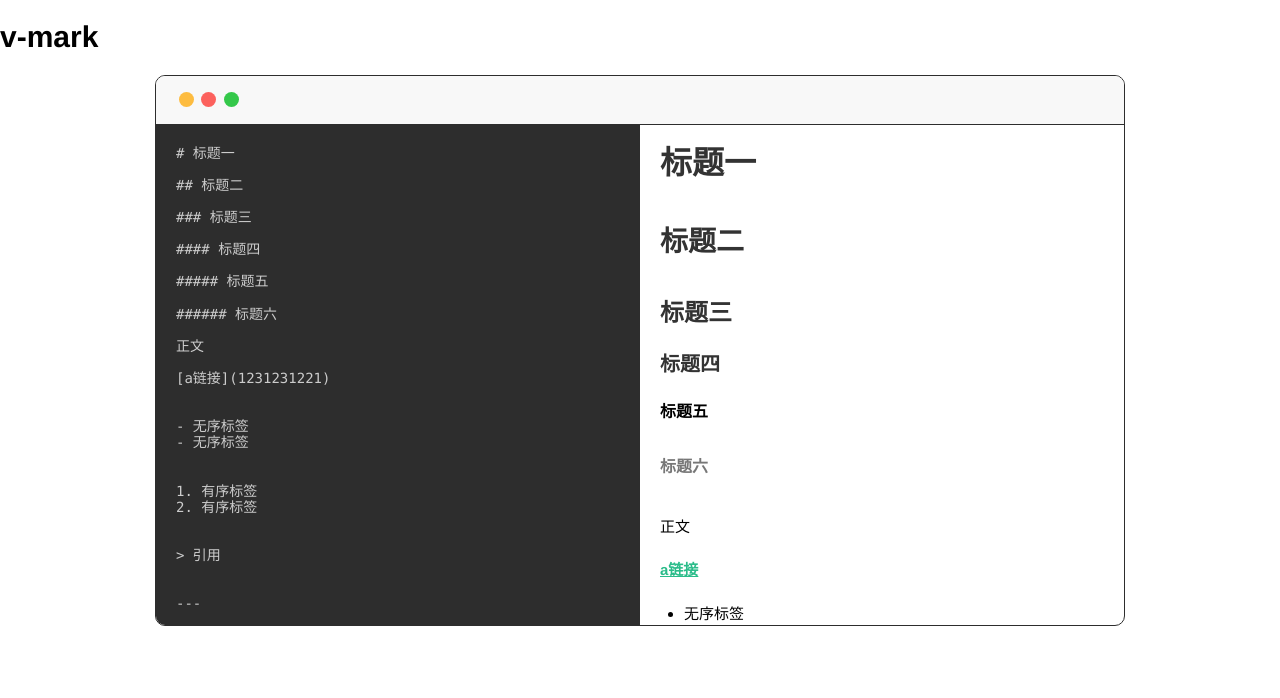
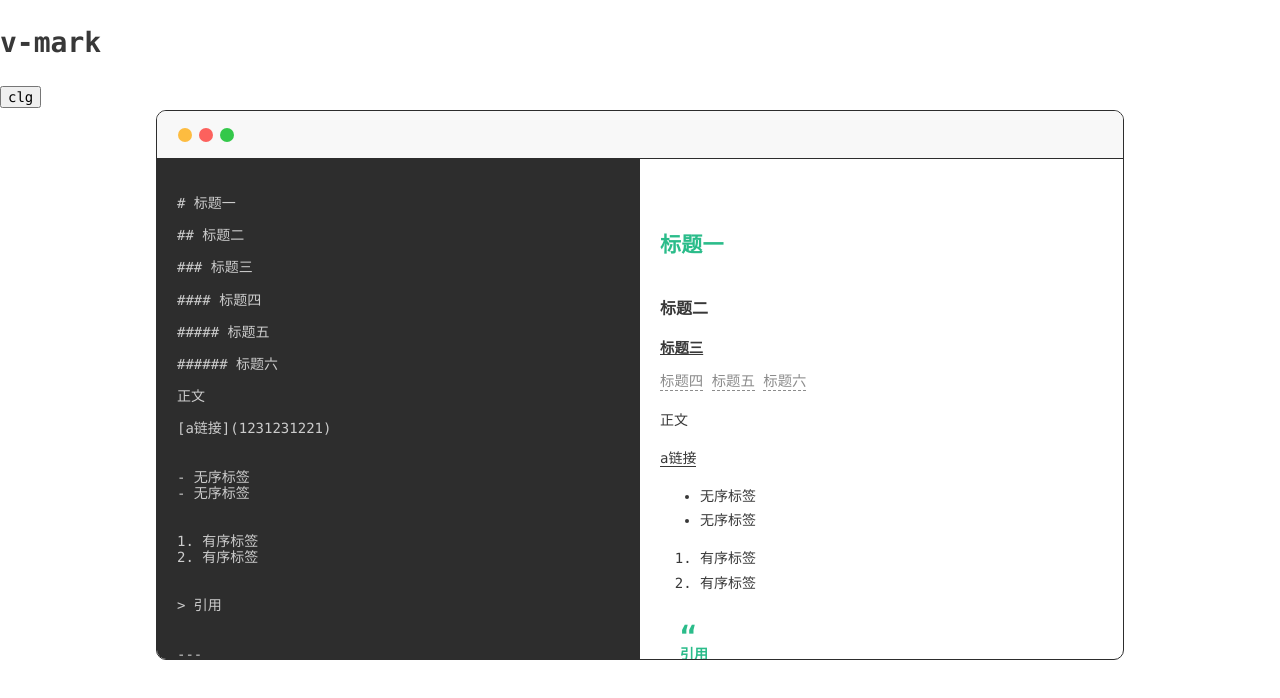
Before and after one commit to Mrcxt/v-mark, a Vue app: page / in a window 1280 px wide. Shown: the top 698 px of the page. Built offline with nearby package versions, Linux system fonts and the light colour scheme.

Commit message:
添加自动存储

```diff
--- a/index.html
+++ b/index.html
@@ -1,12 +1,15 @@
 <!DOCTYPE html>
 <html>
+
 <head>
   <meta charset="utf-8">
   <meta name="viewport" content="width=device-width,initial-scale=1.0">
   <title>v-mark</title>
 </head>
+
 <body>
   <div id="app"></div>
   <!-- built files will be auto injected -->
 </body>
+
 </html>
--- a/src/App.vue
+++ b/src/App.vue
@@ -1,7 +1,7 @@
 <template>
   <div id="app">
     <h1>v-mark</h1>
-
+    <button @click="getLocal">clg</button>
     <!--  -->
     <div class="v-mark">
       <control-bar></control-bar>
@@ -19,6 +19,16 @@ export default {
   components: {
     editorView,
     controlBar
+  },
+  data() {
+    return {
+      key: ""
+    };
+  },
+  methods: {
+    getLocal() {
+      // console.log(localStorage.getItem("VMARK"));
+    }
   }
 };
 </script>
--- a/src/assets/less/vue-markdown.less
+++ b/src/assets/less/vue-markdown.less
@@ -1,8 +1,8 @@
 /*
  * @Author: 虾哔哔
  * @Date: 2018-06-08 19:25:31
- * @Last Modified by:   虾哔哔
- * @Last Modified time: 2018-06-08 21:25:31
+ * @Last Modified by: 虾哔哔
+ * @Last Modified time: 2018-06-09 00:24:52
  */
 
 @import './_color.less';
@@ -17,218 +17,465 @@ body {
   -webkit-font-smoothing: antialiased;
 }
 
-img {
-  max-width: 100%
+// img {
+//   max-width: 100%
+// }
+// a[disabled] {
+//   opacity: .6;
+//   cursor: not-allowed;
+// }
+// kbd {
+//   display: inline-block;
+//   margin-bottom: 3px;
+//   padding: 3px 5px;
+//   border: 1px solid @font-color-light;
+//   border-radius: 3px;
+//   vertical-align: middle;
+//   font-size: 12px !important;
+//   line-height: 12px;
+// }
+// .task-list-item {
+//   list-style-type: none
+// }
+// li input[type=checkbox] {
+//   margin: 0 .2em .25em -1.6em;
+//   vertical-align: middle
+// }
+// .markdown-preview>* {
+//   box-sizing: border-box;
+//   font-size: inherit
+// }
+// .markdown-preview>:first-child {
+//   margin-top: 0 !important
+// }
+// .markdown-preview hr {
+//   margin: 2em 0;
+//   border: none;
+//   border-bottom: 1px solid @hr-color;
+// }
+// .markdown-preview table {
+//   display: block;
+//   overflow: auto;
+//   margin-bottom: 16px;
+//   margin-bottom: 1rem;
+//   width: 100%;
+//   border-spacing: 0;
+//   border-collapse: collapse;
+// }
+// .markdown-preview th {
+//   font-weight: 700
+// }
+// .markdown-preview td,
+// .markdown-preview th {
+//   padding: 6px 13px;
+//   border: 1px solid #ddd;
+// }
+// .markdown-preview tr {
+//   border-top: 1px solid @font-color-light
+// }
+// .markdown-preview p.tip,
+// .markdown-preview tr:nth-child(2n) {
+//   background-color: @bg-color-light
+// }
+// .markdown-preview p.tip {
+//   position: relative;
+//   margin: 2em 0;
+//   padding: 12px 24px 12px 30px;
+//   border-left: 4px solid @danger;
+//   border-top-right-radius: 2px;
+//   border-bottom-right-radius: 2px;
+// }
+// .markdown-preview p code {
+//   margin: 0 2px;
+//   padding: 3px 5px;
+//   border-radius: 2px;
+//   background-color: @bg-color-light;
+//   color: @warning;
+//   white-space: inherit;
+//   font-size: 0.8em;
+//   font-family: 'Roboto Mono', Monaco, courier, monospace;
+// }
+// .markdown-preview p.tip em {
+//   color: #34495e
+// }
+// .markdown-preview p.tip:before {
+//   position: absolute;
+//   top: 14px;
+//   left: -12px;
+//   width: 20px;
+//   height: 20px;
+//   border-radius: 100%;
+//   background-color: @danger;
+//   color: #fff;
+//   content: "!";
+//   text-align: center;
+//   font-weight: 700;
+//   font-size: 14px;
+//   font-family: Dosis, Source Sans Pro, Helvetica Neue, Arial, sans-serif;
+//   line-height: 20px;
+// }
+// .markdown-preview p.warn {
+//   padding: 16px;
+//   padding: 1rem;
+//   border-radius: 2px;
+//   background: rgba(66, 185, 131, 0.1);
+// }
+// .markdown-preview h1,
+// .markdown-preview h2,
+// .markdown-preview h3,
+// .markdown-preview h4,
+// .markdown-preview strong {
+//   color: @font-color-dark;
+//   font-weight: 600
+// }
+// .markdown-preview a {
+//   color: @success;
+//   font-weight: 600
+// }
+// .md-sidebar-toc a {
+//   color: @success;
+//   font-weight: 600
+// }
+// .markdown-preview h1 {
+//   margin: 0 0 16px;
+//   margin: 0 0 1rem;
+//   font-size: 32px;
+//   font-size: 2rem;
+// }
+// .markdown-preview h2 {
+//   margin: 45px 0 12.8px;
+//   margin: 45px 0 .8rem;
+//   font-size: 28px;
+//   font-size: 1.75rem;
+// }
+// .markdown-preview h3 {
+//   margin: 40px 0 9.6px;
+//   margin: 40px 0 .6rem;
+//   font-size: 24px;
+//   font-size: 1.5rem;
+// }
+// .markdown-preview h4 {
+//   font-size: 20px;
+//   font-size: 1.25rem
+// }
+// .markdown-preview h5,
+// .markdown-preview h6 {
+//   font-size: 16px;
+//   font-size: 1rem
+// }
+// .markdown-preview h6 {
+//   color: #777
+// }
+// .markdown-preview figure,
+// .markdown-preview p {
+//   margin: 1.2em 0
+// }
+// .markdown-preview ol,
+// .markdown-preview p,
+// .markdown-preview ul {
+//   word-spacing: .8px;
+//   word-spacing: .05rem;
+//   line-height: 25.6px;
+//   line-height: 1.6rem;
+// }
+// .markdown-preview ol,
+// .markdown-preview ul {
+//   padding-left: 24px;
+//   padding-left: 1.5rem
+// }
+// .markdown-preview blockquote {
+//   margin: 2em 0;
+//   padding-left: 20px;
+//   border-left: 4px solid @success;
+//   color: #858585;
+// }
+// .markdown-preview blockquote p {
+//   margin-left: 0;
+//   font-weight: 600;
+// }
+// .markdown-preview iframe {
+//   margin: 1em 0
+// }
+// .markdown-preview em {
+//   color: #7f8c8d
+// }
+.content h1,
+.content .h1 {
+  display: block;
+  margin-top: 3rem;
+  margin-bottom: 1rem;
+  color: #2bbc8a;
+  letter-spacing: 0.01em;
+  font-weight: 700;
+  font-style: normal;
+  font-size: 1.5em;
+
+  -moz-osx-font-smoothing: grayscale;
+  -webkit-font-smoothing: antialiased;
 }
 
-a[disabled] {
-  opacity: .6;
-  cursor: not-allowed;
+.content h2,
+.content .h2 {
+  position: relative;
+  display: block;
+  margin-top: 2rem;
+  margin-bottom: 0.5rem;
+  color: #383838;
+  text-transform: none;
+  letter-spacing: normal;
+  font-weight: bold;
+  font-size: 1rem;
 }
 
-kbd {
-  display: inline-block;
-  margin-bottom: 3px;
-  padding: 3px 5px;
-  border: 1px solid @font-color-light;
-  border-radius: 3px;
-  vertical-align: middle;
-  font-size: 12px !important;
-  line-height: 12px;
+.content h3 {
+  color: #383838;
+  text-decoration: underline;
+  font-weight: bold;
+  font-size: 0.9rem;
 }
 
-.task-list-item {
-  list-style-type: none
+.content h4,
+.content h5,
+.content h6 {
+  display: inline;
+  border-bottom: 1px dashed #8c8c8c;
+  color: #8c8c8c;
+  text-decoration: none;
+  font-weight: normal;
+  font-size: 0.9rem;
 }
 
-li input[type=checkbox] {
-  margin: 0 .2em .25em -1.6em;
-  vertical-align: middle
+.content h3,
+.content h4,
+.content h5,
+.content h6 {
+  margin-top: 0.9rem;
+  margin-bottom: 0.5rem;
 }
 
-.markdown-preview>* {
-  box-sizing: border-box;
-  font-size: inherit
+.content hr {
+  border: 1px dashed #8c8c8c;
 }
 
-.markdown-preview>:first-child {
-  margin-top: 0 !important
+.content strong {
+  font-weight: bold;
 }
 
-.markdown-preview hr {
-  margin: 2em 0;
-  border: none;
-  border-bottom: 1px solid @hr-color;
+.content em,
+.content cite {
+  font-style: italic;
 }
 
-.markdown-preview table {
-  display: block;
-  overflow: auto;
-  margin-bottom: 16px;
-  margin-bottom: 1rem;
-  width: 100%;
-  border-spacing: 0;
-  border-collapse: collapse;
+.content sup,
+.content sub {
+  position: relative;
+  vertical-align: baseline;
+  font-size: 0.75em;
+  line-height: 0;
 }
 
-.markdown-preview th {
-  font-weight: 700
+.content sup {
+  top: -0.5em;
 }
 
-.markdown-preview td,
-.markdown-preview th {
-  padding: 6px 13px;
-  border: 1px solid #ddd;
+.content sub {
+  bottom: -0.2em;
 }
 
-.markdown-preview tr {
-  border-top: 1px solid @font-color-light
+.content small {
+  font-size: 0.85em;
 }
 
-.markdown-preview p.tip,
-.markdown-preview tr:nth-child(2n) {
-  background-color: @bg-color-light
+.content acronym,
+.content abbr {
+  border-bottom: 1px dotted;
 }
 
-.markdown-preview p.tip {
-  position: relative;
-  margin: 2em 0;
-  padding: 12px 24px 12px 30px;
-  border-left: 4px solid @danger;
-  border-top-right-radius: 2px;
-  border-bottom-right-radius: 2px;
+.content ul,
+.content ol,
+.content dl {
+  line-height: 1.725;
 }
 
-.markdown-preview p code {
-  margin: 0 2px;
-  padding: 3px 5px;
-  border-radius: 2px;
-  background-color: @bg-color-light;
-  color: @warning;
-  white-space: inherit;
-  font-size: 0.8em;
-  font-family: 'Roboto Mono', Monaco, courier, monospace;
+.content ul ul,
+.content ol ul,
+.content ul ol,
+.content ol ol {
+  margin-top: 0;
+  margin-bottom: 0;
 }
 
-.markdown-preview p.tip em {
-  color: #34495e
+.content ol {
+  list-style: decimal;
 }
 
-.markdown-preview p.tip:before {
-  position: absolute;
-  top: 14px;
-  left: -12px;
-  width: 20px;
-  height: 20px;
-  border-radius: 100%;
-  background-color: @danger;
-  color: #fff;
-  content: "!";
-  text-align: center;
-  font-weight: 700;
-  font-size: 14px;
-  font-family: Dosis, Source Sans Pro, Helvetica Neue, Arial, sans-serif;
-  line-height: 20px;
+.content dt {
+  font-weight: bold;
 }
 
-.markdown-preview p.warn {
-  padding: 16px;
-  padding: 1rem;
-  border-radius: 2px;
-  background: rgba(66, 185, 131, 0.1);
+.content table {
+  width: 100%;
+  border-collapse: collapse;
+  text-align: left;
+  font-size: 12px;
 }
 
-.markdown-preview h1,
-.markdown-preview h2,
-.markdown-preview h3,
-.markdown-preview h4,
-.markdown-preview strong {
-  color: @font-color-dark;
-  font-weight: 600
+.content th {
+  padding: 8px; // border-bottom: 1px dashed $color-code-border;
+  color: #383838;
+  font-weight: bold;
+  font-size: 13px;
 }
 
-.markdown-preview a {
-  color: @success;
-  font-weight: 600
+.content td {
+  padding: 9px 8px 0;
+  border-bottom: none;
 }
 
-.md-sidebar-toc a {
-  color: @success;
-  font-weight: 600
+.content .more {
+  position: relative;
+  display: block;
+  color: #2bbc8a;
+  text-transform: none;
+  letter-spacing: normal;
 }
 
-.markdown-preview h1 {
-  margin: 0 0 16px;
-  margin: 0 0 1rem;
-  font-size: 32px;
-  font-size: 2rem;
+.content .more a {
+  background: none;
+  color: inherit;
+  text-decoration: none;
 }
 
-.markdown-preview h2 {
-  margin: 45px 0 12.8px;
-  margin: 45px 0 .8rem;
-  font-size: 28px;
-  font-size: 1.75rem;
+.content .more a:hover {
+  background: none;
+  text-decoration: underline;
 }
 
-.markdown-preview h3 {
-  margin: 40px 0 9.6px;
-  margin: 40px 0 .6rem;
-  font-size: 24px;
-  font-size: 1.5rem;
+*,
+*:before,
+*:after {
+  box-sizing: border-box;
 }
 
-.markdown-preview h4 {
-  font-size: 20px;
-  font-size: 1.25rem
+html {
+  height: 100%;
+
+  -webkit-text-size-adjust: 100%;
+  -ms-text-size-adjust: 100%;
 }
 
-.markdown-preview h5,
-.markdown-preview h6 {
-  font-size: 16px;
-  font-size: 1rem
+body {
+  display: flex;
+  flex-direction: column;
+  background-color: #fff;
+  color: #383838;
+  font-weight: 400;
+  font-size: 14px;
+  font-family: "Menlo", "Meslo LG", monospace;
+  line-height: 1.725;
+
+  text-rendering: geometricPrecision;
+  -moz-osx-font-smoothing: grayscale;
+  -webkit-font-smoothing: antialiased;
 }
 
-.markdown-preview h6 {
-  color: #777
+.content {
+  flex: 1;
 }
 
-.markdown-preview figure,
-.markdown-preview p {
-  margin: 1.2em 0
+.content p {
+  -webkit-hyphens: auto;
+  -moz-hyphens: auto;
+  hyphens: auto;
+
+  -ms-hyphens: auto;
 }
 
-.markdown-preview ol,
-.markdown-preview p,
-.markdown-preview ul {
-  word-spacing: .8px;
-  word-spacing: .05rem;
-  line-height: 25.6px;
-  line-height: 1.6rem;
+.content code {
+  -webkit-hyphens: manual;
+  -moz-hyphens: manual;
+  hyphens: manual;
+
+  -ms-hyphens: manual;
 }
 
-.markdown-preview ol,
-.markdown-preview ul {
-  padding-left: 24px;
-  padding-left: 1.5rem
+.content a {
+  background-image: linear-gradient(transparent, transparent 5px, #383838 5px, #383838);
+  background-position: bottom;
+  background-size: 100% 6px;
+  background-repeat: repeat-x;
+  color: #383838;
+  text-decoration: none;
 }
 
-.markdown-preview blockquote {
-  margin: 2em 0;
-  padding-left: 20px;
-  border-left: 4px solid @success;
-  color: #858585;
+.content a:hover {
+  background-image: linear-gradient(transparent, transparent 4px, #d480aa 4px, #d480aa);
 }
 
-.markdown-preview blockquote p {
-  margin-left: 0;
-  font-weight: 600;
+.content a.icon {
+  background: none;
 }
 
-.markdown-preview iframe {
-  margin: 1em 0
+.content a.icon:hover {
+  color: #d480aa;
 }
 
-.markdown-preview em {
-  color: #7f8c8d
+.content h1 a,
+.content .h1 a,
+.content h2 a,
+.content h3 a,
+.content h4 a,
+.content h5 a,
+.content h6 a {
+  background: none;
+  color: inherit;
+  text-decoration: none;
 }
+
+.content h1 a:hover,
+.content .h1 a:hover,
+.content h2 a:hover,
+.content h3 a:hover,
+.content h4 a:hover,
+.content h5 a:hover,
+.content h6 a:hover {
+  background-image: linear-gradient(transparent, transparent 6px, #d480aa 6px, #d480aa);
+  background-position: bottom;
+  background-size: 100% 6px;
+  background-repeat: repeat-x;
+}
+
+.content h6 a {
+  background: none;
+  color: inherit;
+  text-decoration: none;
+}
+
+.content h6 a:hover {
+  background-image: linear-gradient(transparent, transparent 6px, #d480aa 6px, #d480aa);
+  background-position: bottom;
+  background-size: 100% 6px;
+  background-repeat: repeat-x;
+}
+
+.content blockquote {
+  margin: 1rem 10px;
+  padding: 0.5em 10px;
+  background: inherit;
+  color: #2bbc8a;
+  quotes: "\201C" "\201D" "\2018" "\2019";
+  font-weight: bold;
+}
+
+.content blockquote p {
+  margin: 0;
+}
+
+.content blockquote:before {
+  margin-right: 0.25em;
+  color: #2bbc8a;
+  content: "\201C";
+  vertical-align: -0.4em;
+  font-size: 2em;
+  line-height: 0.1em;
+}
--- a/src/components/editorView.vue
+++ b/src/components/editorView.vue
@@ -2,7 +2,7 @@
 <template>
   <div class="v-editorView">
     <textarea class="v-editor" :value="input" @input="update"></textarea>
-    <div class="v-view markdown-preview" v-html="markToView"></div>
+    <div class="v-view markdown-preview content" v-html="markToView"></div>
   </div>
 </template>
 
@@ -11,7 +11,8 @@ import { debounce } from "../until/tool";
 import marked from "marked";
 import hljs from "highlight.js";
 
-const demoText = `# 标题一
+const demoText = `
+# 标题一
 
 ## 标题二
 
@@ -42,14 +43,19 @@ const demoText = `# 标题一
 ---
 
 **加重**
-      `;
+
+`;
 
 export default {
   data() {
     return {
-      input: demoText
+      input: demoText,
+      token:
+        "token" + new Date().getTime() + Math.floor(Math.random() * 10000000),
+      date: new Date()
     };
   },
+  created() {},
   computed: {
     markToView: function() {
       return marked(this.input, {
@@ -70,6 +76,9 @@ export default {
     update: debounce(function(e) {
       this.input = e.target.value;
     }, 300)
+  },
+  watch: {
+    input: debounce(function(oldVal, newVal) {}, 0)
   }
 };
 </script>
```
Also changed, not shown: src/1.json (added, +12 -0 lines), src/assets/less/_highlight.less (+7 -0 lines). Lines whose indentation alone changed are shown as unchanged.
